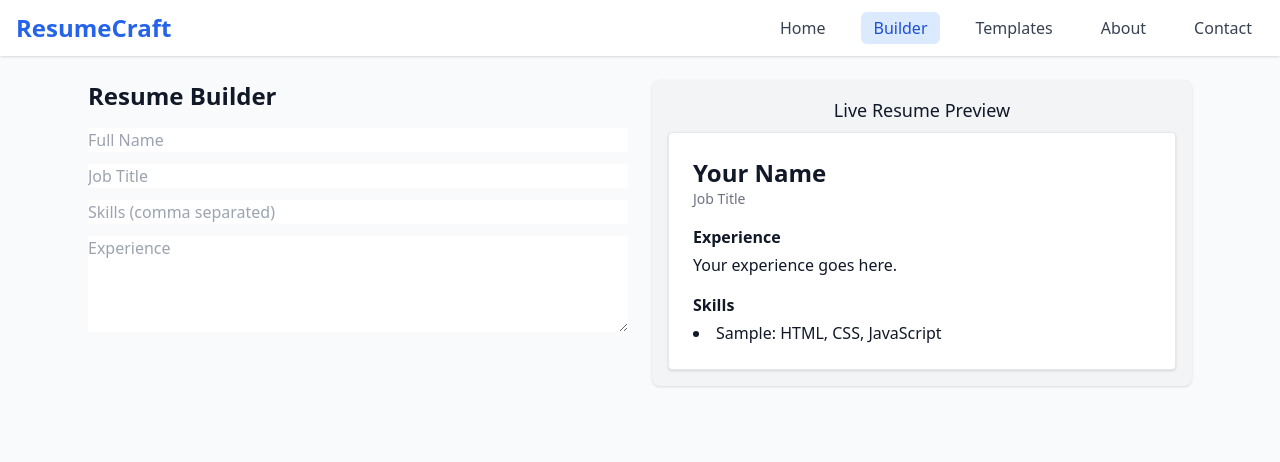
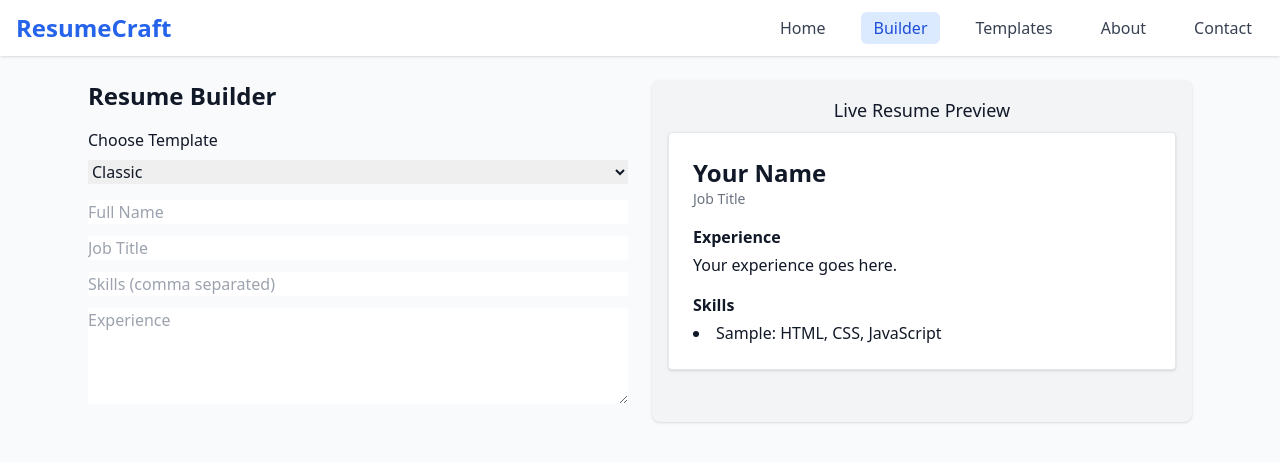
Before and after one commit to GlitchRider1/resumegenerator, a React (Vite) app: page /builder in a window 1280 px wide. Shown: the top 462 px of the page. Built offline with nearby package versions, Linux system fonts and the light colour scheme.

Commit message:
Update Builder.tsx

```diff
--- a/src/pages/Builder.tsx
+++ b/src/pages/Builder.tsx
@@ -1,20 +1,17 @@
 import React, { useState } from 'react';
-import { useLocation } from 'react-router-dom';
 import ClassicTemplate from '../templates/ClassicTemplate';
 import ModernTemplate from '../templates/ModernTemplate';
 import CreativeTemplate from '../templates/CreativeTemplate';
 
 const Builder: React.FC = () => {
-  const location = useLocation();
-  const searchParams = new URLSearchParams(location.search);
-  const selectedTemplate = searchParams.get('template') || 'classic';
-
   const [form, setForm] = useState({
     name: '',
     job: '',
     skills: '',
     experience: '',
   });
+
+  const [selectedTemplate, setSelectedTemplate] = useState('classic');
 
   const handleChange = (e: React.ChangeEvent<HTMLInputElement | HTMLTextAreaElement>) => {
     setForm({ ...form, [e.target.name]: e.target.value });
@@ -24,6 +21,18 @@ const Builder: React.FC = () => {
     <div className="max-w-6xl mx-auto p-6 grid md:grid-cols-2 gap-6">
       <div>
         <h2 className="text-2xl font-semibold mb-4">Resume Builder</h2>
+
+        <label className="block mb-2 font-medium">Choose Template</label>
+        <select
+          value={selectedTemplate}
+          onChange={(e) => setSelectedTemplate(e.target.value)}
+          className="input mb-4 w-full"
+        >
+          <option value="classic">Classic</option>
+          <option value="modern">Modern</option>
+          <option value="creative">Creative</option>
+        </select>
+
         <input
           className="input mb-3 w-full"
           name="name"
```
